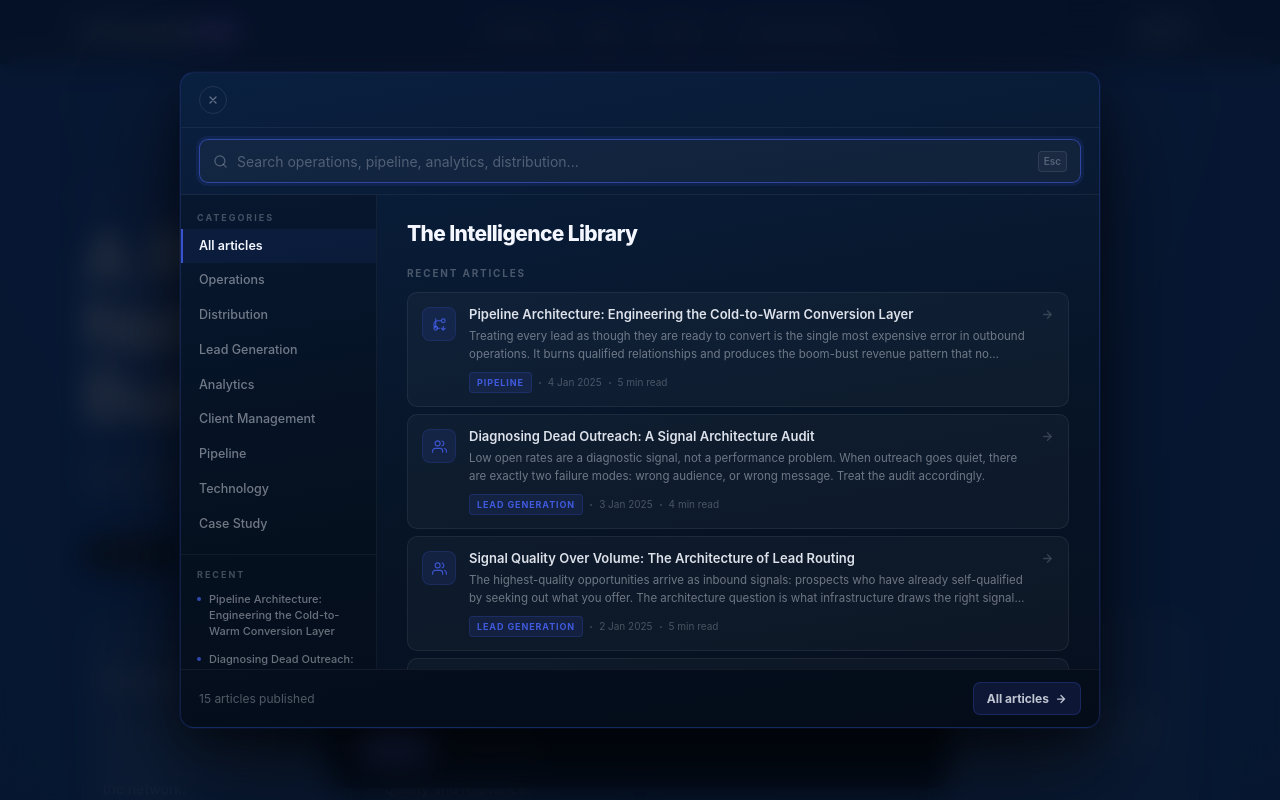
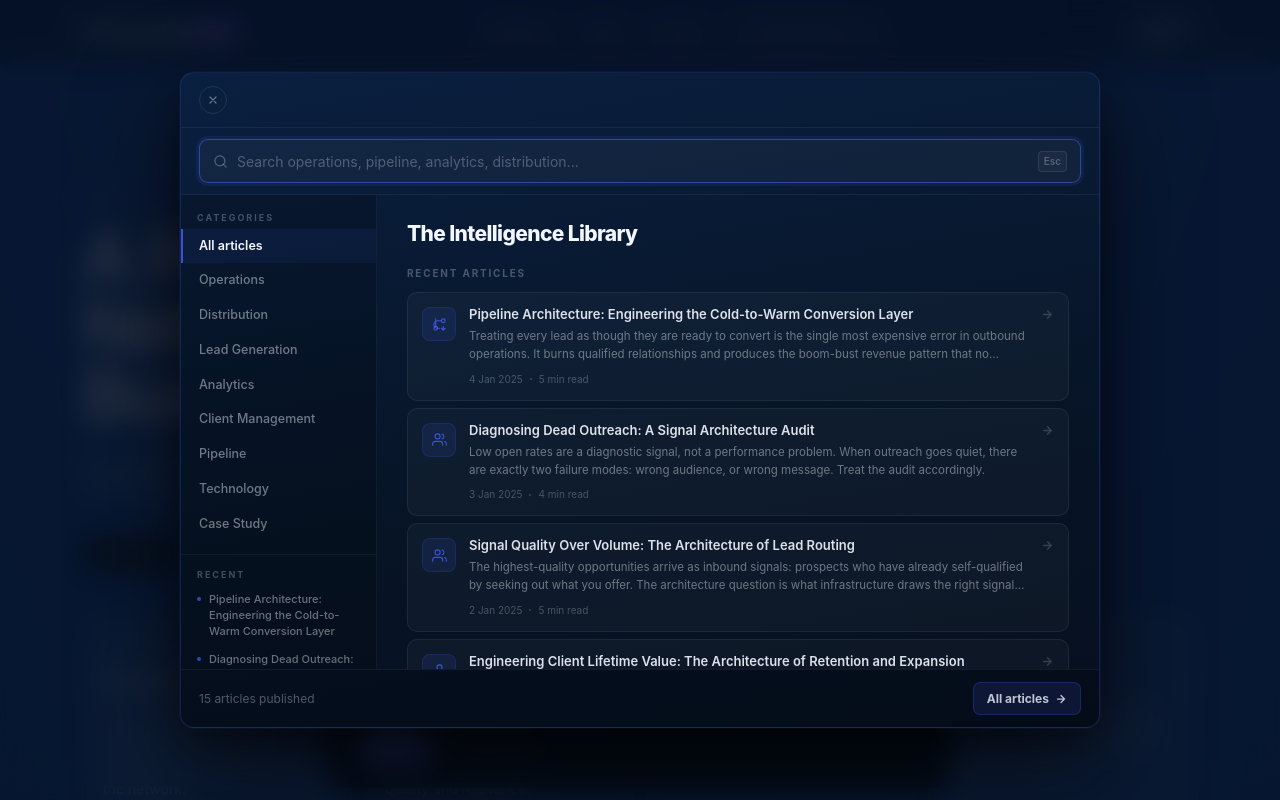
Before and after one commit to 1nn4a/iwa, a React (Vite) app: page / in a window 1280 px wide. Both pictures are taken after a click on the button "Search articles". Shown: the top 800 px of the page. Built offline with nearby package versions, Linux system fonts and the light colour scheme.

Commit message:
update of blogs

```diff
--- a/src/components/BlogSearchOverlay.tsx
+++ b/src/components/BlogSearchOverlay.tsx
@@ -114,14 +114,12 @@ function BlogCard({ blog, onClose }: { blog: Blog; onClose: () => void }) {
         <div className="bso-card-title">{blog.title}</div>
         <div className="bso-card-excerpt">{blog.excerpt}</div>
       <div className="bso-card-meta">
-          <span className="bso-card-cat">{blog.category}</span>
   {blog.publishedDate && (
     <>
+      <span className="bso-card-date">{blog.publishedDate}</span>
       <span className="bso-card-sep" />
-              <span className="bso-card-date">{blog.publishedDate}</span>
     </>
   )}
-          <span className="bso-card-sep" />
   <span className="bso-card-time">{blog.readTime} min read</span>
 </div>
       </div>
```
Also changed, not shown: 1 other file (tests, documents, lock files or other folders). Lines whose indentation alone changed are shown as unchanged.
